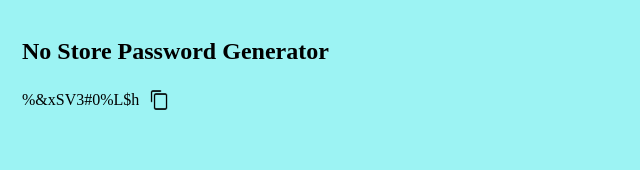
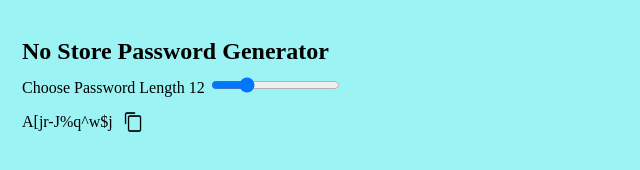
Before and after one commit to mathematical-guy/password-generator-chrome-extension, a browser extension: page generate-password.html in a window 1280 px wide. Shown: the whole page, without its empty margins (0-640 px from the left). Drawn offline with Linux system fonts and the light colour scheme.

Commit message:
Added variable password length support for extension

```diff
--- a/generate-password.html
+++ b/generate-password.html
@@ -44,6 +44,9 @@
 
 <body>
     <h1>No Store Password Generator</h1>
+    <label for="lengthParam">Choose Password Length</label>
+        <output id="lengthParamDisplay">12</output>
+        <input type="range" id="lengthParam" min="6" max="30" value="12" class="slider">
     <div id="password-box">
         <p id="generated-password"></p>
         <img width="24" id="clipboard-icon" src="./copy-icon.png" alt="Copy Icon">
--- a/script.js
+++ b/script.js
@@ -1,13 +1,30 @@
 const passwordBoxEle = document.getElementById('password-box');
 const generatedPasswordEle = document.getElementById('generated-password');
 const imgIcon = document.getElementById('clipboard-icon');
+
+const lengthParamEle = document.getElementById('lengthParam');
+const lengthParamDisplayEle = document.getElementById('lengthParamDisplay');
+
 
 // Icon Paths
 const copiedSuccessIcon = './copied-success.png';
 const clipBoardIcon = './copy-icon.png';
 
 
-function generateRandomString(length=10) {
+function changePasswordLength() {
+    lengthParamDisplayEle.innerText= lengthParamEle.value;
+
+    updatePasswordToDisplay();
+}
+
+
+function updatePasswordToDisplay() {
+    generatedPasswordEle.innerText = generateRandomString();
+}
+
+
+function generateRandomString() {
+    let length = lengthParamEle.value;
     const UPPER_CASE = 'ABCDEFGHIJKLMNOPQRSTUVWXYZ';
     const LOWER_CASE = 'abcdefghijklmnopqrstuvwxyz';
     const DIGITS = '0123456789';
@@ -39,5 +56,9 @@
 })
 
 document.addEventListener('DOMContentLoaded', () => {
-    generatedPasswordEle.innerText = generateRandomString(12);
+    updatePasswordToDisplay();
 })
+
+
+// oninput="changePasswordLength()"
+lengthParamEle.addEventListener('input', changePasswordLength);
```
